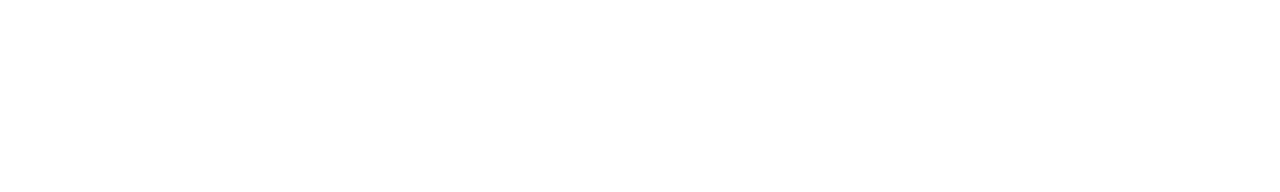
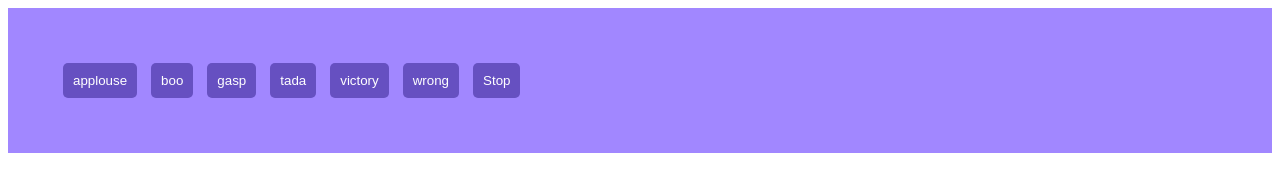
Before and after one commit to acciojob/Soundbar-Yuvraj01maurya, a website: page main.html in a window 1280 px wide. Drawn offline with Linux system fonts and the light colour scheme.

Commit message:
created a submission

```diff
--- a/main.html
+++ b/main.html
@@ -8,6 +8,17 @@
 
 <body>
 	<!-- the entire body must be written by student -->
+	<div id="buttons">
+        <button class="btn" onclick="playSound('Arjan-Vailly_320(PaglaSongs).mp3')">applouse</button>
+        <button class="btn" onclick="playSound('Aathma Rama_320(PagalWorld.com.se).mp3')">boo</button>
+        <button class="btn" onclick="playSound('Hum Katha Sunate Ram Ki_320(PagalWorld.com.se).mp3')">gasp</button>
+        <button class="btn" onclick="playSound('Humnava Mere-(PagalWorld).mp3')">tada</button>
+        <button class="btn" onclick="playSound('Pata Nahi Kis Roop Mein Aakar-(PagalWorld).mp3')">victory</button>
+        <button class="btn" onclick="playSound('What Jhumka-(PagalWorld).mp3')">wrong</button>
+         <!-- Add more buttons for other sounds -->
+        <button class="btn stop" onclick="stopAllSounds()">Stop</button>
+<!--         <button class="btn pause" onclick="pauseSound()">Pause</button> -->
+      </div>
     <script type="text/javascript" src="./script.js">
 </script>
 
--- a/script.js
+++ b/script.js
@@ -1 +1,29 @@
 //your JS code here. If required.
+//your JS code here. If required.
+// JavaScript logic for audio playback
+const soundsDir = 'sounds/';
+
+let audioElements = [];
+
+function playSound(soundName) {
+  stopAllSounds();
+  const audio = new Audio(soundsDir + soundName);
+  audio.play();
+  audioElements.push(audio);
+}
+
+function stopAllSounds() {
+  audioElements.forEach(audio => {
+    audio.pause();
+    audio.currentTime = 0;
+  });
+  audioElements = [];
+}
+
+function pauseSound() {
+    audioElements.forEach(audio => {
+        audio.pause();
+        audio.cuurenTime = 0;
+    });
+    audioElements = [];
+}
--- a/styles.css
+++ b/styles.css
@@ -1 +1,22 @@
 /*  your css code here. If applicable */
+/*  your css code here. If applicable */
+#buttons{
+	padding: 50px;
+	background: rgb(161, 135, 255);
+}
+.btn {
+  margin: 5px;
+  padding: 10px;
+  background-color: rgb(102, 80, 193);
+  color: white;
+  border: none;
+  border-radius: 5px;
+  cursor: pointer;
+}
+
+.stop {
+  background-color: rgb(102, 80, 193);
+}
+/* .pause{
+    background-color: thistle;
+} */
```
